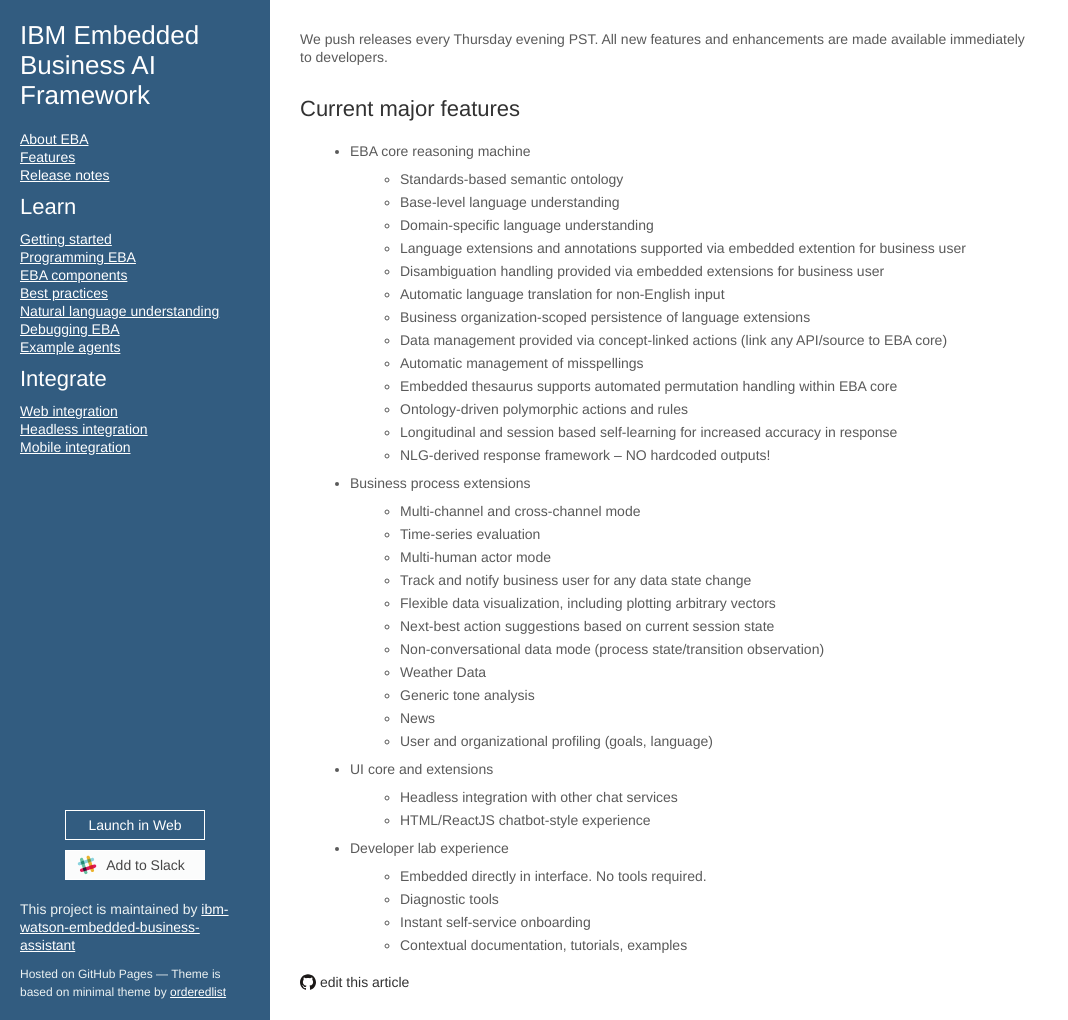
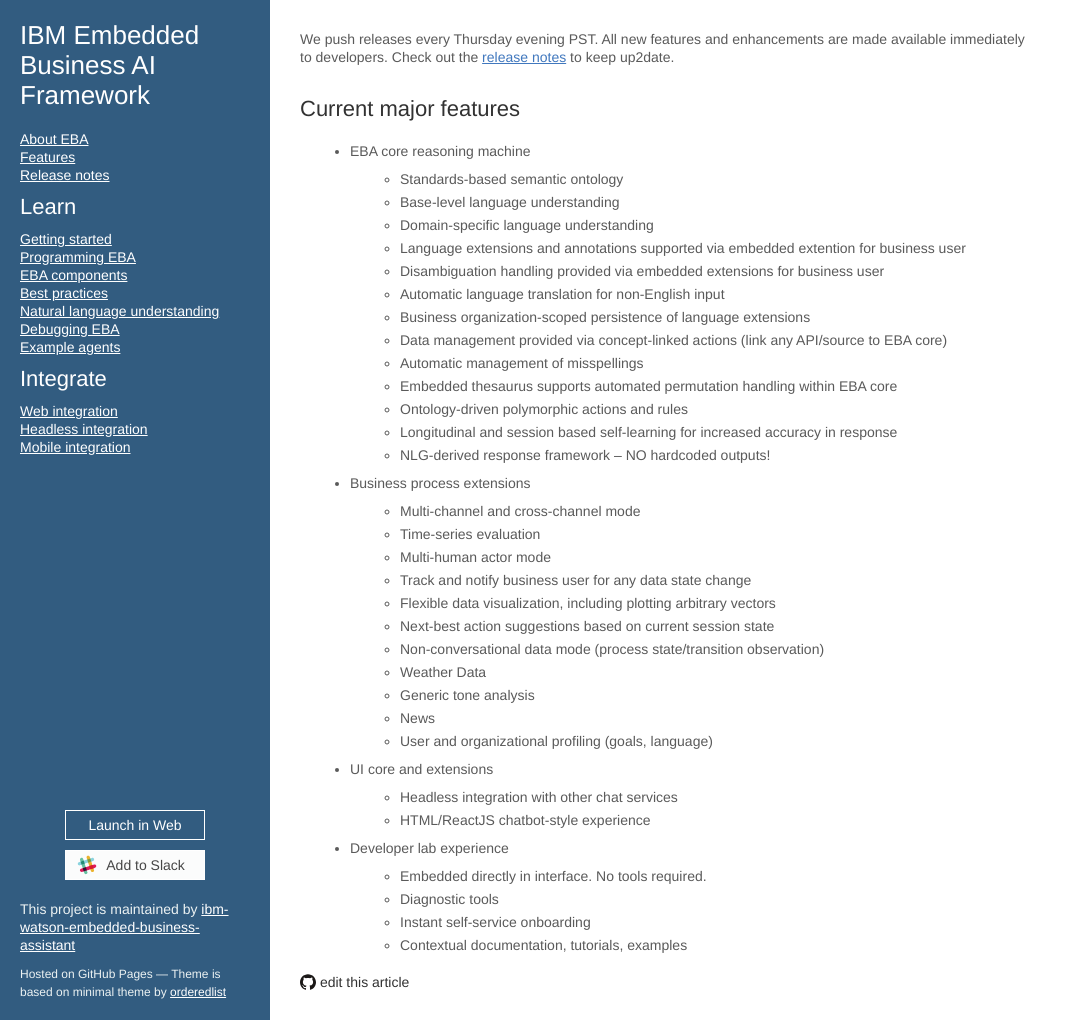
Before and after one commit to ibm-watson-embedded-business-assistant/eba-example-agents, a Jekyll site: the page built from docs/Features.md, in a window 1280 px wide and 1020 px high. Shown: the whole window, without its empty margins (0-1068 px from the left). Built offline with Jekyll 4.4.1, drawn with Linux system fonts in a browser that asks for light colours; our own code applies the rules of GitHub Pages for plain Markdown files.

Commit message:
Update Features.md

```diff
--- a/docs/Features.md
+++ b/docs/Features.md
@@ -1,4 +1,4 @@
-We push releases every Thursday evening PST. All new features and enhancements are made available immediately to developers.
+We push releases every Thursday evening PST. All new features and enhancements are made available immediately to developers. Check out the [release notes](release/ReleaseNotes.html) to keep up2date.
 
 ## Current major features ##
 
```
